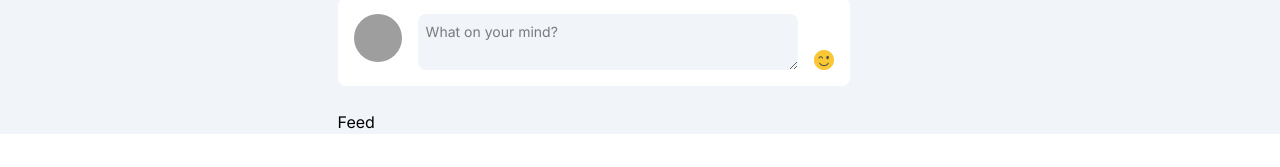
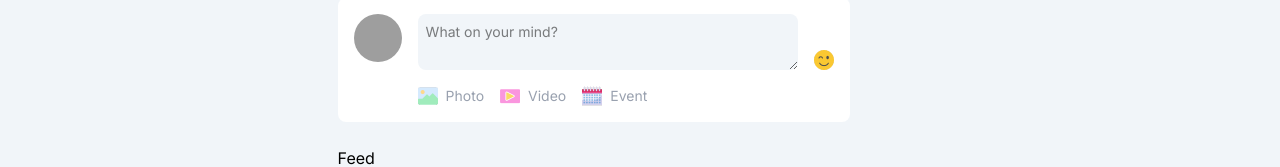
Before and after one commit to rameessiyad/social-gram, a Next.js app in the folder social-gram/: page / in a window 1280 px wide. Shown: the part 282-449 px from the top of the page. Built offline with nearby package versions, Linux system fonts and the light colour scheme; no server answers; grey boxes are pictures that could not be loaded.

Commit message:
add post ui done

```diff
--- a/social-gram/src/components/AddPost.tsx
+++ b/social-gram/src/components/AddPost.tsx
@@ -29,7 +29,20 @@ const AddPost = () => {
           />
         </div>
         {/* POST OPTIONS */}
-        <div className=""></div>
+        <div className="flex items-center gap-4 mt-4 text-gray-400 flex-wrap">
+          <div className="flex items-center gap-2 cursor-pointer">
+            <Image src="/addimage.png" alt="" width={20} height={20} />
+            Photo
+          </div>
+          <div className="flex items-center gap-2 cursor-pointer">
+            <Image src="/addVideo.png" alt="" width={20} height={20} />
+            Video
+          </div>
+          <div className="flex items-center gap-2 cursor-pointer">
+            <Image src="/addevent.png" alt="" width={20} height={20} />
+            Event
+          </div>
+        </div>
       </div>
     </div>
   );
```
